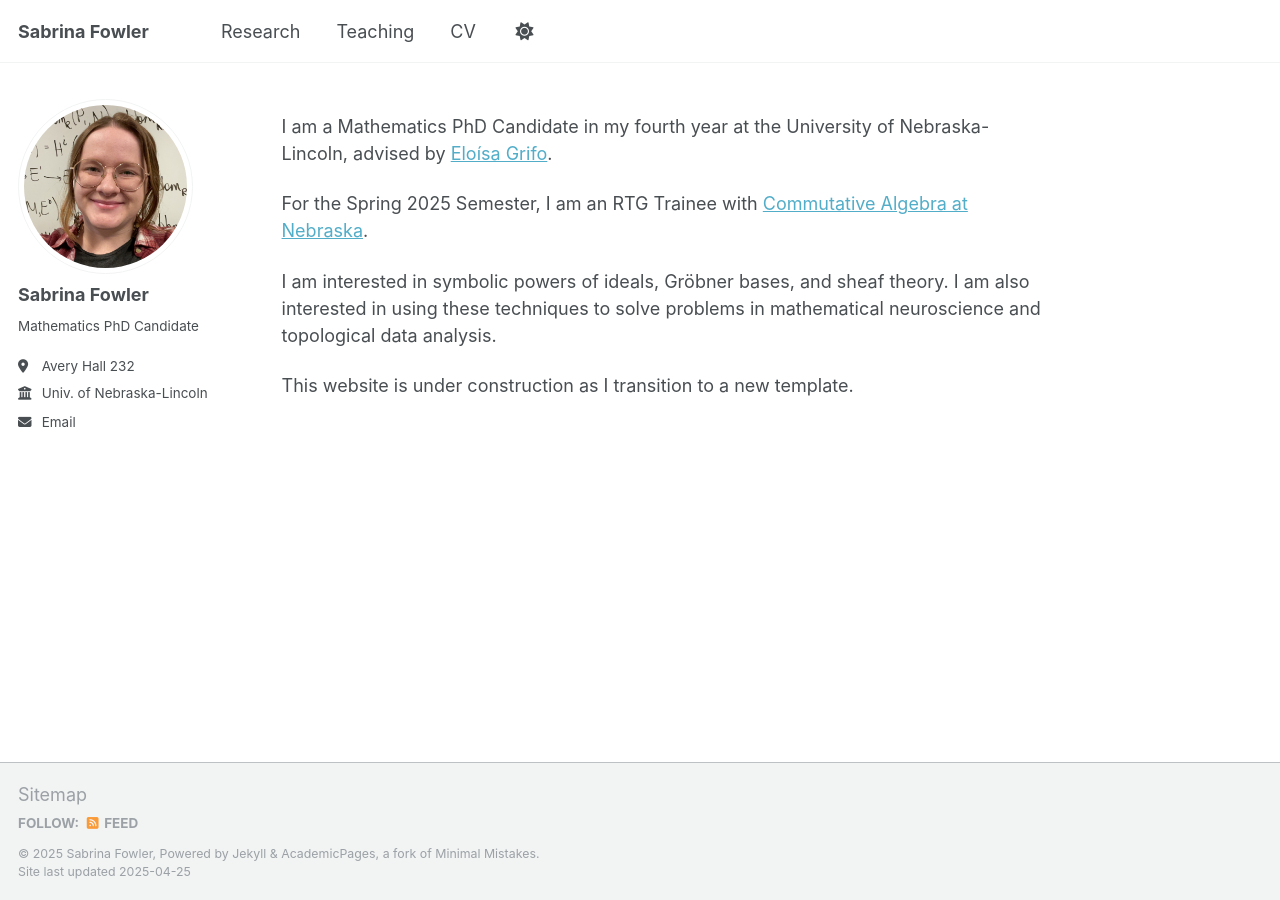
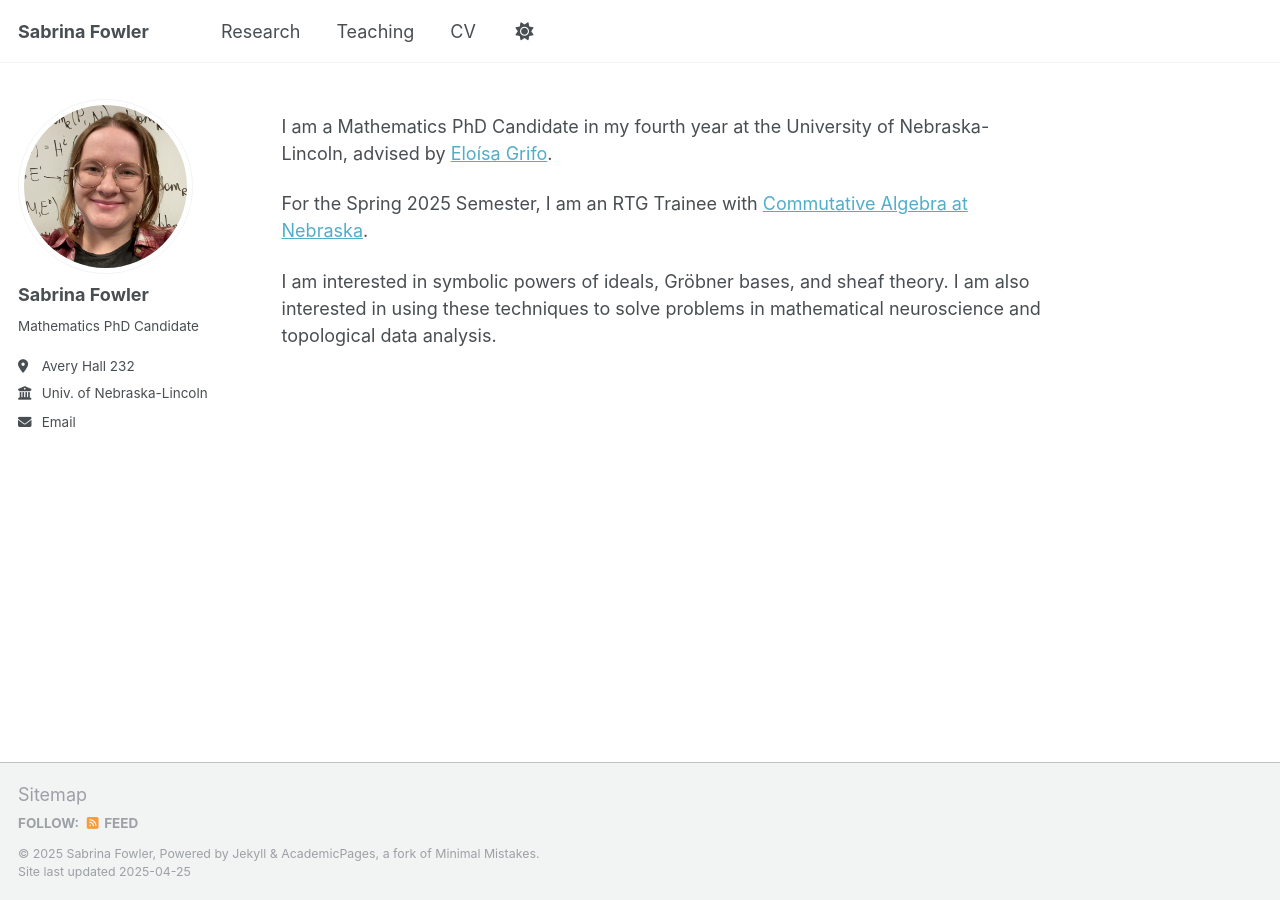
Before and after one commit to sabrinafowler/sabrinafowler.github.io, a Jekyll site: the page built from _pages/about.md, in a window 1280 px wide. Built offline with Jekyll 4.4.1, drawn with Linux system fonts in a browser that asks for light colours.

Commit message:
Update about.md

```diff
--- a/_pages/about.md
+++ b/_pages/about.md
@@ -12,5 +12,3 @@ I am a Mathematics PhD Candidate in my fourth year at the University of Nebraska
 For the Spring 2025 Semester, I am an RTG Trainee with [Commutative Algebra at Nebraska](https://nebraskacommalg.github.io).
 
 I am interested in symbolic powers of ideals, Gröbner bases, and sheaf theory. I am also interested in using these techniques to solve problems in mathematical neuroscience and topological data analysis.
-
-This website is under construction as I transition to a new template.
```
